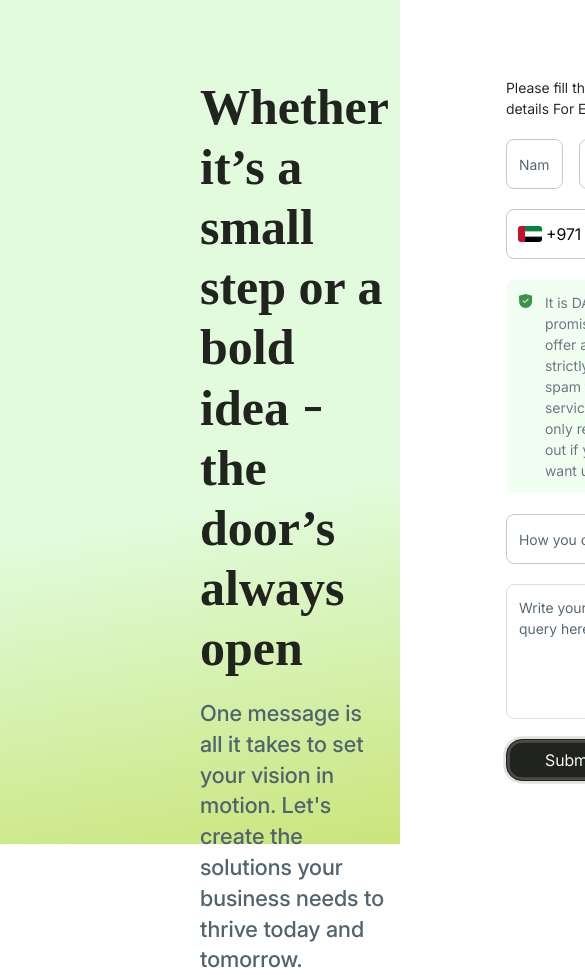
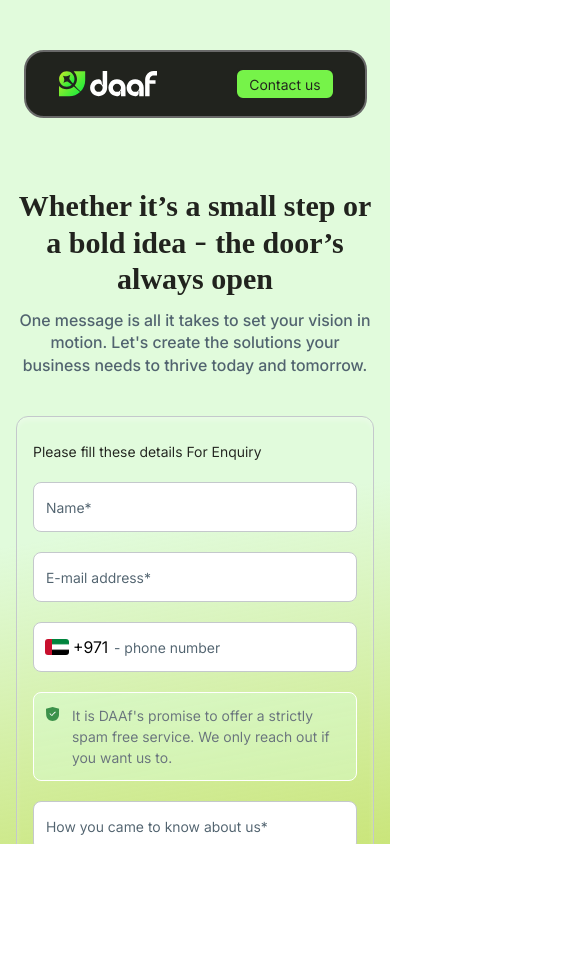
Before and after one commit to daaf-technologies/daaf-website, a SvelteKit app: page /contact-us in a window 390 px wide. Shown: the top 975 px of the page, 585 px wide, since content can reach past the window. After the commit the page ends 844 px from the top, so only its background shows below. Built offline with nearby package versions, Linux system fonts and the light colour scheme; a web font is replaced by a local one.

Commit message:
feat(#8): :sparkles: Implmented contact us form mobile view

```diff
--- a/src/app.css
+++ b/src/app.css
@@ -240,10 +240,10 @@ body {
 		sans-serif, monospace;
 }
 
-/* html,
+html,
 body {
 	height: 100%;
 }
 body {
 	margin: 0;
-} */
+}
--- a/src/routes/+page.svelte
+++ b/src/routes/+page.svelte
@@ -5,9 +5,9 @@
 </script>
 
 <div
-	class="wrapper flex h-screen w-screen flex-col items-center gap-[160px] px-4 py-[50px] backdrop-blur-[620px] lg:gap-[190px] lg:px-0"
+	class="wrapper flex h-full w-screen flex-col items-center gap-[160px] px-4 py-[50px] backdrop-blur-[620px] lg:gap-[190px] lg:px-0"
 >
-	<Header minimal={true} className="header w-[343px] lg:w-[646px] !gap-[72px]" />
+	<Header minimal={true} className="w-[343px] lg:w-[646px] !gap-[72px]" />
 
 	<div class="flex flex-col items-center justify-center gap-[30px]">
 		<img src={ComingSoon} alt="mascot" height="60" width="60" />
@@ -32,7 +32,7 @@
 			<Button
 				variant="primary"
 				type="submit"
-				class="button absolute top-2.5 right-2.5 w-[120px] !rounded-[20px] !px-[26px] !py-2.5 text-nowrap"
+				class="absolute top-2.5 right-2.5 w-[120px] !rounded-[20px] !px-[26px] !py-2.5 text-nowrap"
 				>Notify me</Button
 			>
 		</div>
--- a/src/routes/contact-us/+page.svelte
+++ b/src/routes/contact-us/+page.svelte
@@ -5,33 +5,37 @@
 	import Header from '$lib/components/ui/header';
 </script>
 
-<div class="contact-wrapper">
-	<Header minimal={true} className="header" />
-	<div class="container">
-		<div class="description">
-			<div class="title">
+<div class="wrapper flex h-full flex-col items-center px-4 py-[50px] lg:gap-[140px] lg:px-[200px]">
+	<Header minimal={true} className="header w-[343px] lg:w-[646px] !gap-[72px]" />
+	<div class="container lg:flex">
+		<div
+			class="description flex flex-col gap-3 pt-[70px] pb-[40px] lg:w-[530px] lg:gap-5 lg:pt-0 lg:pb-0"
+		>
+			<div class="title text-center text-[30px] font-semibold lg:text-left lg:text-[50px]">
 				Whether it’s a small step or a bold idea <span class="special">-</span> the door’s always open
 			</div>
-			<div class="content">
+			<div class="content text-center text-[16px] font-medium lg:text-left lg:text-[22px]">
 				One message is all it takes to set your vision in motion. Let's create the solutions your
 				business needs to thrive today and tomorrow.
 			</div>
 		</div>
 
-		<div class="contact-form">
+		<div
+			class="contact-form flex flex-col gap-5 rounded-xl border border-[#C4C8CC] px-4 py-6 shadow-[inset_0px_4px_4px_0px_#ffffff40] lg:w-[432px] lg:border-none lg:px-0 lg:py-0"
+		>
 			<p class="caption">Please fill these details For Enquiry</p>
 
-			<div class="contacts">
-				<div class="details">
+			<div class="flex flex-col gap-5">
+				<div class="flex flex-col gap-5 lg:flex-row lg:gap-4">
 					<Input placeholder="Name*" type="text" name="name" />
 					<Input placeholder="E-mail address*" type="email" name="mail" />
 				</div>
-				<div class="telephone-number">
+				<div class="relative flex">
 					<div class="prefix">
 						<Dubai />
 						<p class="countrycode">+971</p>
 					</div>
-					<Input type="tel" placeholder="- phone number" className="phone" name="phone" />
+					<Input type="tel" placeholder="- phone number" className="!pl-[80px]" name="phone" />
 				</div>
 			</div>
 
@@ -48,48 +52,27 @@
 			<textarea class="query" name="query" rows="6" placeholder="Write your query here*"></textarea>
 
 			<div class="submit-button">
-				<Button variant="primary" type="submit" class="submit">Submit</Button>
+				<Button variant="primary" type="submit" class="lg:w-[130px]">Submit</Button>
 			</div>
 		</div>
 	</div>
 </div>
 
 <style>
-	.contact-wrapper {
-		display: flex;
-		flex-direction: column;
-		justify-content: center;
-		align-items: center;
-		gap: 140px;
-		background-color: #e1fbdc;
-		height: 100vh;
+	.wrapper {
+		overflow-y: auto;
 		max-width: 100vw;
-		padding: 50px 200px;
 		background: linear-gradient(170deg, #e1fbdc 0%, #e1fbdc 60%, #b3da41b2 100%);
 		backdrop-filter: blur(620px);
 	}
 
-	:global(.header) {
-		width: 646px;
-	}
-
 	.container {
-		display: flex;
 		gap: 118px;
-	}
-
-	.description {
-		width: 530px;
-		display: flex;
-		flex-direction: column;
-		gap: 20px;
 	}
 
 	.title {
 		font-family: 'recoleta alt';
 		color: #21231e;
-		font-size: 50px;
-		font-weight: 600;
 		line-height: 120%;
 	}
 
@@ -99,14 +82,8 @@
 	}
 
 	.content {
-		font-size: 22px;
-		font-weight: 500;
 		color: #51636f;
 		line-height: 140%;
-	}
-
-	.details {
-		display: flex;
 	}
 
 	.safety {
@@ -122,17 +99,6 @@
 		font-size: 14px;
 	}
 
-	.contacts {
-		display: flex;
-		flex-direction: column;
-		gap: 20px;
-	}
-
-	.details {
-		display: flex;
-		gap: 16px;
-	}
-
 	.caption {
 		color: #21231e;
 		font-size: 14px;
@@ -140,10 +106,7 @@
 	}
 
 	.contact-form {
-		width: 432px;
-		display: flex;
-		flex-direction: column;
-		gap: 20px;
+		box-shadow: 0px 4px 4px 0px #ffffff40 inset;
 	}
 
 	.query {
@@ -163,11 +126,6 @@
 		font-size: 14px;
 	}
 
-	.telephone-number {
-		position: relative;
-		display: flex;
-	}
-
 	.prefix {
 		position: absolute;
 		top: 13px;
@@ -182,18 +140,4 @@
 		display: flex;
 		justify-content: end;
 	}
-
-	:global(.submit) {
-		width: 130px;
-	}
-
-	:global(.phone) {
-		padding-left: 80px !important;
-	}
-
-	@media (max-width: 480px) {
-		:global(.header) {
-			width: 343px;
-		}
-	}
 </style>
```
